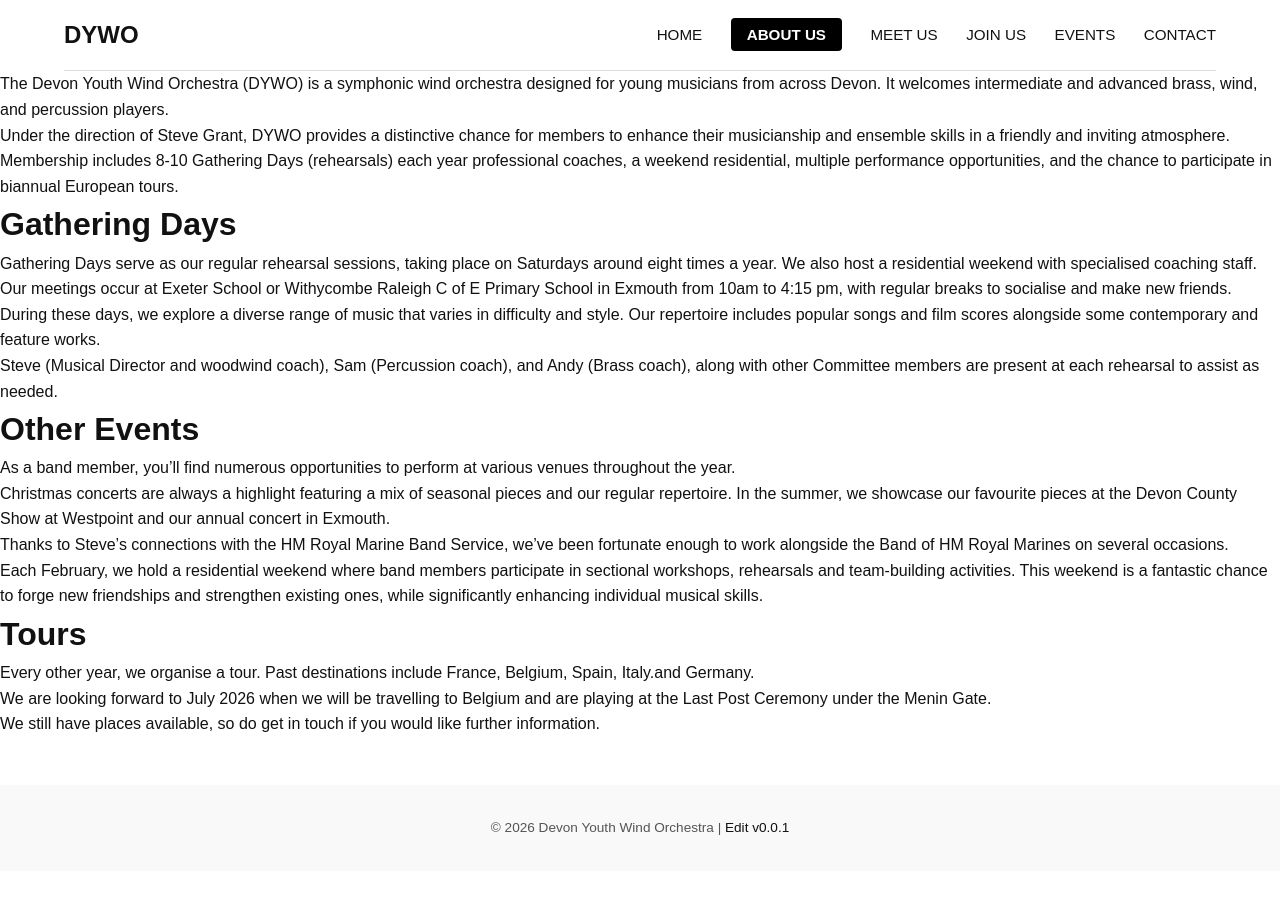
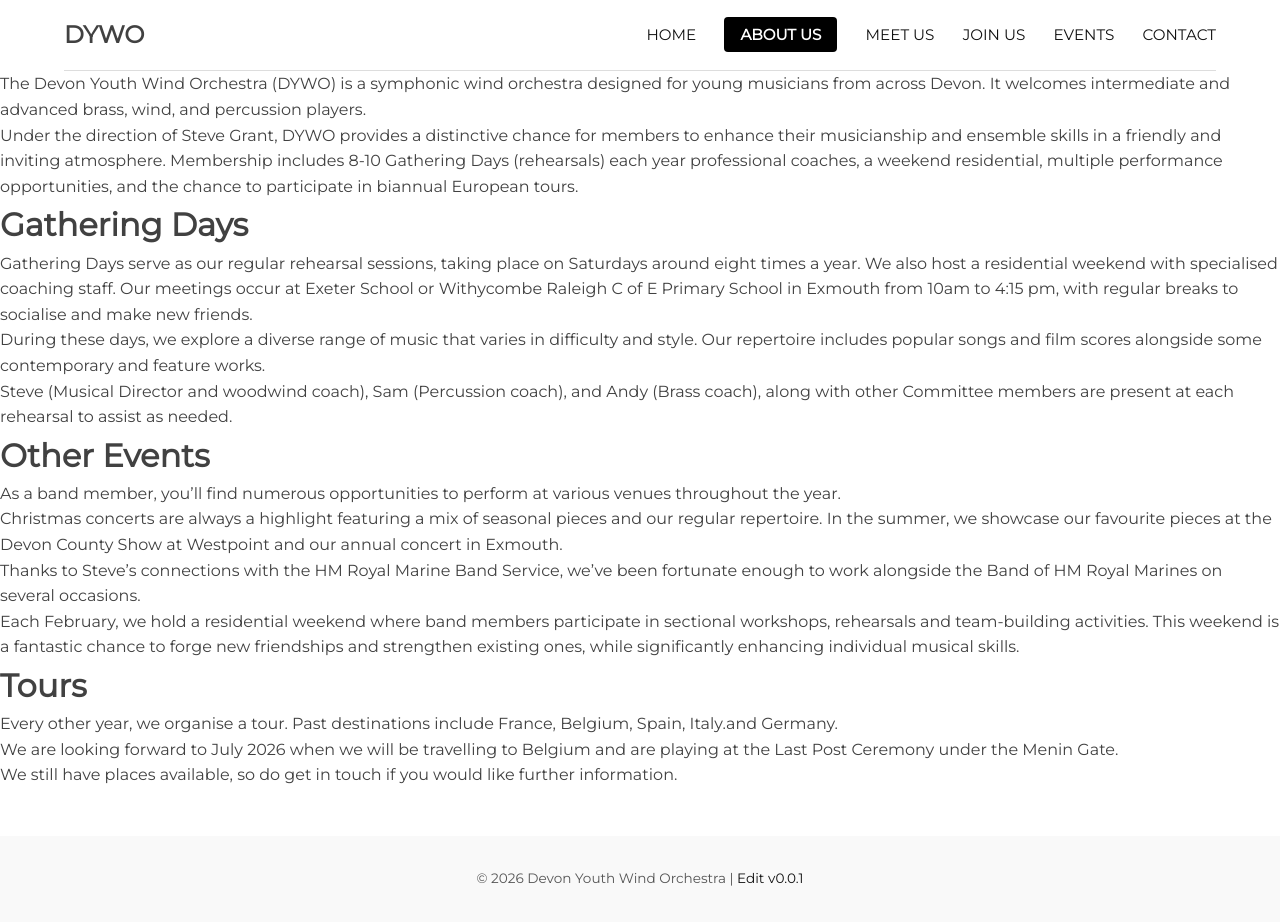
Before and after one commit to owen-kellie-smith/dywo-website, a Jekyll site: the page built from about-us.md, in a window 1280 px wide. Built offline with Jekyll 4.4.1, drawn with Linux system fonts in a browser that asks for light colours; before the commit the page ends 900 px from its top, so only the background shows below that.

Commit message:
Montserrat font for body

```diff
--- a/_layouts/default.html
+++ b/_layouts/default.html
@@ -5,6 +5,7 @@
   <meta name="viewport" content="width=device-width, initial-scale=1.0">
   <title>{{ page.title }}</title>
   <link rel="stylesheet" href="{{ site.baseurl }}/assets/css/style.css">
+  <link href="https://fonts.googleapis.com/css2?family=Montserrat&display=swap" rel="stylesheet">
 </head>
 <body>
 
--- a/about-us.md
+++ b/about-us.md
@@ -5,8 +5,12 @@
 
 The Devon Youth Wind Orchestra (DYWO) is a symphonic wind orchestra designed for young musicians from across Devon. It welcomes intermediate and advanced brass, wind, and percussion players.
 
+<p> </p>
+<p> </p>
+<p> </p>
 
 Under the direction of Steve Grant, DYWO provides a distinctive chance for members to enhance their musicianship and ensemble skills in a friendly and inviting atmosphere. Membership includes 8-10 Gathering Days (rehearsals) each year professional coaches, a weekend residential, multiple performance opportunities, and the chance to participate in biannual European tours.
+
 
 # Gathering Days
 
--- a/assets/css/style.css
+++ b/assets/css/style.css
@@ -1,9 +1,9 @@
 * { margin:0; padding:0; box-sizing:border-box; }
 
 body {
-  font-family: Arial, sans-serif;
+  font-family: 'Montserrat', sans-serif;
   background: #ffffff;
-  color: #111;
+  color: rgb(65,65,65);
   line-height: 1.6;
 }
 
```
